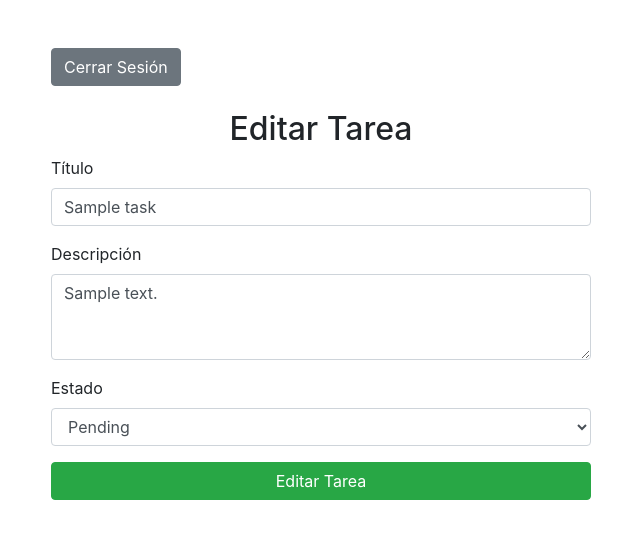
After one commit to juanframart2011/test-fonsecantero, a PHP site: page /public/edit_task.php?id=1 in a window 1280 px wide. The commit adds this page. Shown: the top 539 px of the page, without its empty margins (34-674 px from the left). Run offline with PHP 8.4, Linux system fonts and the light colour scheme; the visitor is signed in with stand-in values (Sample User, id 1); tables that the repository leaves empty or names only in its code hold one stand-in row (values such as "Sample post").

Commit message:
delete y update de task

```diff
--- /dev/null
+++ b/public/edit_task.php
@@ -0,0 +1,88 @@
+<?php
+require_once '../config/config.php';
+require_once '../src/User.php';
+require_once '../src/Task.php';
+
+$user = new User($pdo);
+if (!$user->isAuthenticated()) {
+    header('Location: login.php');
+    exit();
+}
+if(empty($_GET['id'])){
+    header('Location: dashboard.php');
+    exit();
+}
+
+$task = new Task($pdo);
+$userId = $_SESSION['user_id'];
+
+$taskResult = $task->getTask($_GET['id']);
+if( count( $taskResult ) == 0 ){
+
+    header('Location: dashboard.php');
+    exit();
+}
+
+$taskResult = $taskResult[0];
+
+if ($_SERVER['REQUEST_METHOD'] === 'POST') {
+    if (isset($_POST['create'])) {
+
+        $task->updateTask($_POST['task_id'], $_POST['title'], $_POST['description'], $_POST['status']);
+        header('Location: dashboard.php');
+    }
+}
+?>
+
+<!DOCTYPE html>
+<html>
+<head>
+    <meta charset="UTF-8">
+    <meta name="viewport" content="width=device-width, initial-scale=1.0">
+    <title>Dashboard</title>
+    <link href="https://stackpath.bootstrapcdn.com/bootstrap/4.5.2/css/bootstrap.min.css" rel="stylesheet">
+</head>
+<body>
+    <div class="container mt-5">
+
+        <div class="row">
+            <div class="col-md-4">
+                <a href="logout.php" class="btn btn-secondary mb-4">Cerrar Sesión</a>
+            </div>
+        </div>
+
+        <div class="row">
+
+            <div class="col-md-6">
+
+                <h2 class="text-center">Editar Tarea</h2>
+                <form action="edit_task.php?id=<?php echo $_GET['id']; ?>" method="POST" class="mb-4">
+                    <div class="form-group">
+                        <label for="title">Título</label>
+                        <input type="text" class="form-control" id="title" name="title" required value="<?= $taskResult["title"] ?>">
+                    </div>
+                    <input type="hidden" name="create" value="1">
+                    <input type="hidden" name="task_id" value="<?= $_GET['id'] ?>">
+                    <div class="form-group">
+                        <label for="description">Descripción</label>
+                        <textarea class="form-control" id="description" name="description" rows="3" required><?= $taskResult["description"] ?></textarea>
+                    </div>
+
+                    <div class="form-group">
+                        <label for="status">Estado</label>
+                        <select class="form-control" name="status">
+                            <option <?= ($taskResult["status"] == '')?'selected' : '' ?> value="pending">Pending</option>
+                            <option <?= ($taskResult["status"] == '')?'selected' : '' ?> value="in_progress">In Progress</option>
+                            <option <?= ($taskResult["status"] == '')?'selected' : '' ?> value="completed">Done</option>
+                            <option <?= ($taskResult["status"] == '')?'selected' : '' ?> value="danger">Danger</option>
+                            <option <?= ($taskResult["status"] == '')?'selected' : '' ?> value="warning">Warning</option>
+                        </select>
+                    </div>
+
+                    <button type="submit" class="btn btn-success btn-block">Editar Tarea</button>
+                </form>
+            </div>
+        </div>
+    </div>
+</body>
+</html>
--- a/src/Task.php
+++ b/src/Task.php
@@ -9,6 +9,12 @@ class Task {
     public function createTask($userId, $title, $description) {
         $stmt = $this->pdo->prepare("INSERT INTO tasks (user_id, title, description) VALUES (?, ?, ?)");
         return $stmt->execute([$userId, $title, $description]);
+    }
+
+    public function getTask($taskId) {
+        $stmt = $this->pdo->prepare("SELECT * FROM tasks WHERE id = ?");
+        $stmt->execute([$taskId]);
+        return $stmt->fetchAll();
     }
 
     public function getTasks($userId) {
```
Also changed, not shown: public/dashboard.php (+18 -3 lines), README.md.
